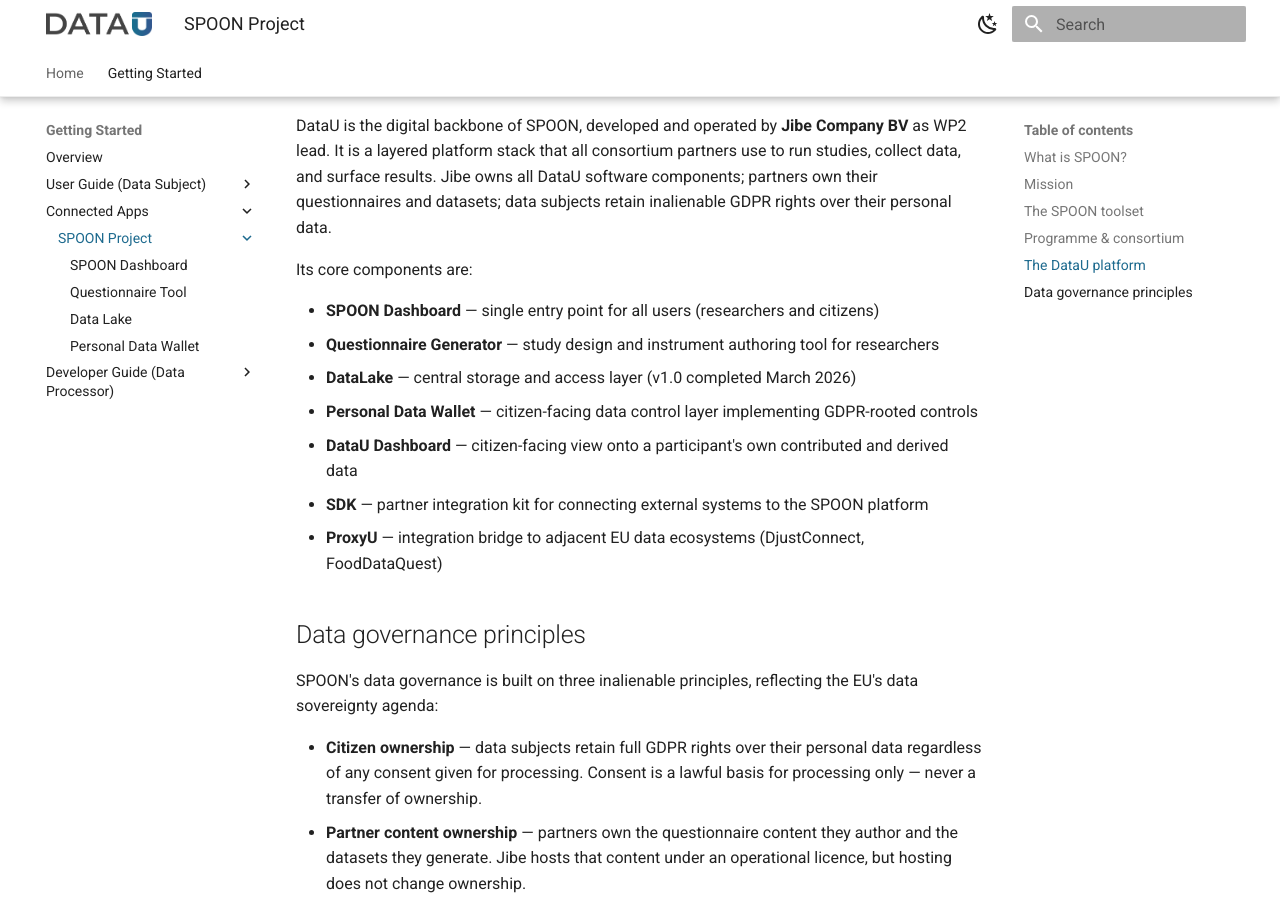
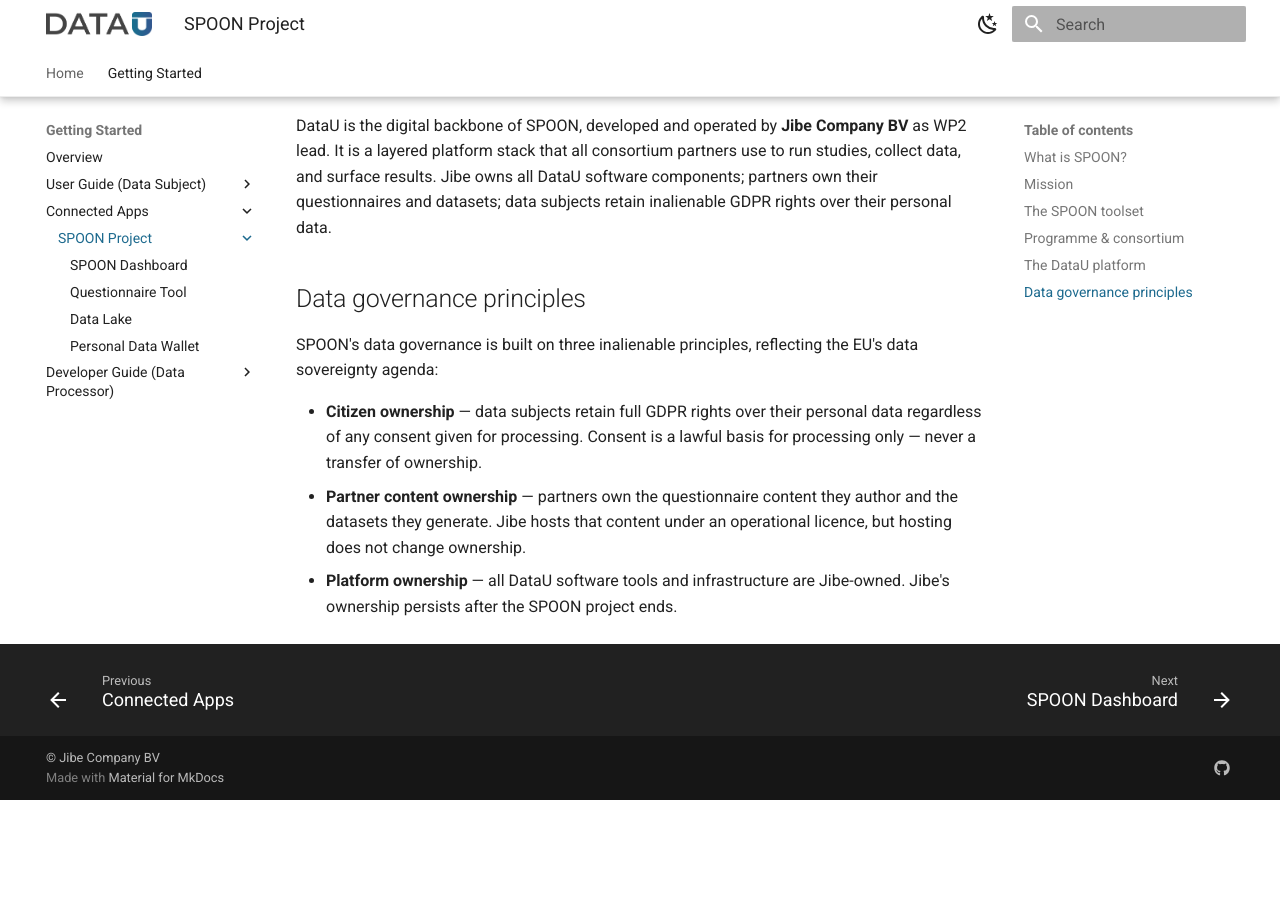
Before and after one commit to jibecompany/datau-docs, an MkDocs documentation site: the page built from docs/connected-apps/spoon/index.md, in a window 1280 px wide and 900 px high, scrolled down 1684 px. Built offline with MkDocs 1.6.1 and Material for MkDocs 9.7.7, drawn with Linux system fonts in a browser that asks for light colours; after the commit the page ends 2484 px from its top, so only the background shows below that.

```diff
--- a/docs/connected-apps/spoon/index.md
+++ b/docs/connected-apps/spoon/index.md
@@ -67,16 +67,6 @@ is a layered platform stack that all consortium partners use to run studies, col
 surface results. Jibe owns all DataU software components; partners own their questionnaires and
 datasets; data subjects retain inalienable GDPR rights over their personal data.
 
-Its core components are:
-
-- **SPOON Dashboard** — single entry point for all users (researchers and citizens)
-- **Questionnaire Generator** — study design and instrument authoring tool for researchers
-- **DataLake** — central storage and access layer (v1.0 completed March 2026)
-- **Personal Data Wallet** — citizen-facing data control layer implementing GDPR-rooted controls
-- **DataU Dashboard** — citizen-facing view onto a participant's own contributed and derived data
-- **SDK** — partner integration kit for connecting external systems to the SPOON platform
-- **ProxyU** — integration bridge to adjacent EU data ecosystems (DjustConnect, FoodDataQuest)
-
 ## Data governance principles
 
 SPOON's data governance is built on three inalienable principles, reflecting the EU's data
```
Also changed, not shown: docs/connected-apps/spoon/data-lake.md (+6 -0 lines), docs/connected-apps/spoon/personal-data-wallet.md (+6 -0 lines), docs/connected-apps/spoon/questionnaire-tool.md (+12 -0 lines), docs/connected-apps/spoon/spoon-dashboard.md (+5 -2 lines), docs/assets/data-lake-datasets.png (added), docs/assets/data-lake-detail.png (added), docs/assets/questionnaire-builder.png (added), docs/assets/questionnaire-citizen.png (added), docs/assets/questionnaire-home.png (added), docs/assets/questionnaire-responses.png (added), docs/assets/spoon-dashboard-citizen.png (added), docs/assets/spoon-dashboard-researcher.png (added), docs/assets/wallet-create-item.png (added), docs/assets/wallet-home.png (added).
